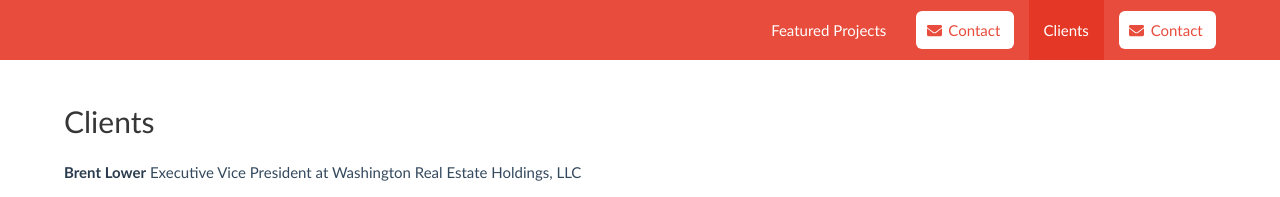
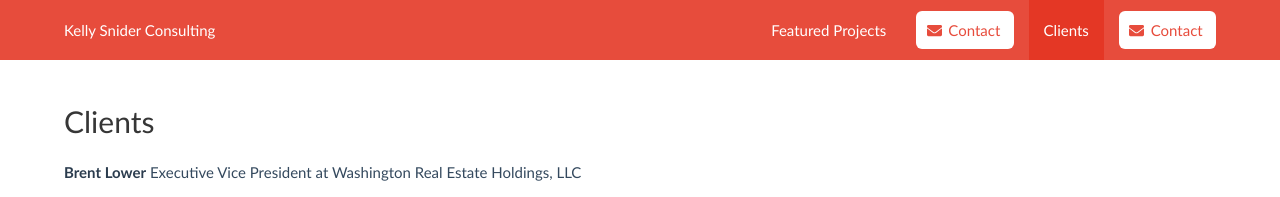
Before and after one commit to ESnider/kscsite, a Jekyll site: the page built from clients.md, in a window 1280 px wide. Shown: the top 197 px of the page. Built offline with Jekyll 4.4.1, drawn with Linux system fonts in a browser that asks for light colours.

Commit message:
Update Settings “settings”

```diff
--- a/_data/settings.yml
+++ b/_data/settings.yml
@@ -1,2 +1,4 @@
-contactEmail: me@jonahsnider.ninja
+contactEmail: kellysniderconsulting@gmail.com
 color: danger
+brand: Kelly Snider Consulting
+dealSheet: /assets/images/deal-sheet.pdf
```
